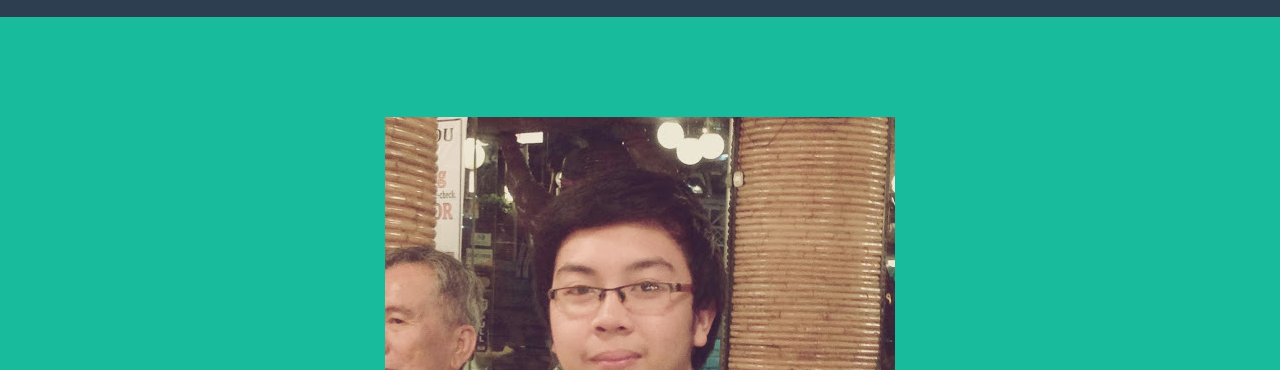
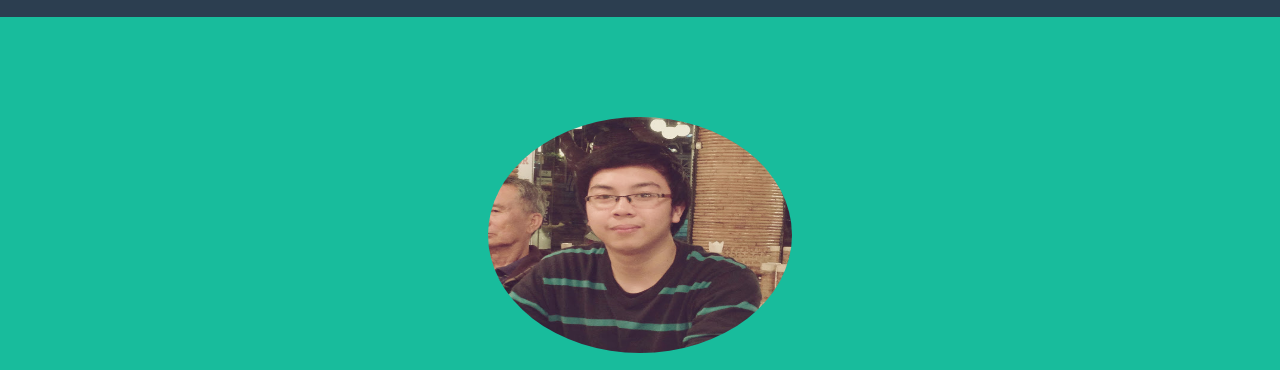
Before and after one commit to domarsonrivera/doms.github.io, a website: page index.html in a window 1280 px wide. Shown: the part 83-453 px from the top of the page. Drawn offline with nearby package versions, Linux system fonts and the light colour scheme.

Commit message:
Update index.html

```diff
--- a/index.html
+++ b/index.html
@@ -71,7 +71,7 @@
         <div class="container">
             <div class="row">
                 <div class="col-lg-12">
-                    <img class="img-responsive" src="photo.PNG" alt="">
+                    <img class="img-circle" src="photo.PNG" alt="" width="304" height="236">
                     <div class="intro-text">
                         <span class="name">Domarson Medina Rivera</span>
                         <hr class="star-light">
```
